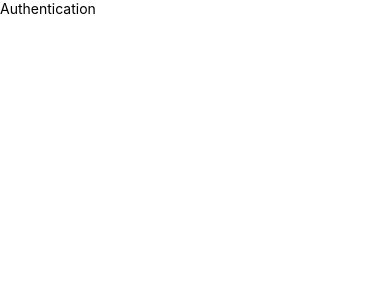
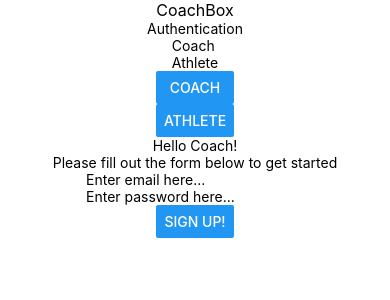
Before and after one commit to YichiZ/coachbox, a React Native app: screen / in a window 390 px wide. Shown: the top 300 px of the page. Built offline with nearby package versions, Linux system fonts and the light colour scheme.

Commit message:
Set up native elements

```diff
--- a/App.js
+++ b/App.js
@@ -1,11 +1,31 @@
 import React from 'react';
-import { View } from 'react-native';
+import { StyleSheet, View, Text, Button, TextInput } from 'react-native';
 import Authentication from './components/Authentication';
 
 export default function App() {
   return(
-    <View>
-      <Authentication></Authentication>
+    <View style={{ alignItems: 'center'}}>
+      <Text style={{ fontSize: 16 }}>CoachBox</Text>
+      <Text>Authentication</Text>
+      <View>
+        <Text>Coach</Text>
+        <Text>Athlete</Text>
+      </View>
+      <View>
+        <Button title="Coach"/>
+        <Button title="Athlete"/>
+      </View>
+      <Text>Hello Coach!</Text>
+      <Text>Please fill out the form below to get started</Text>
+      <TextInput value="Enter email here..."/>
+      <TextInput value="Enter password here..."/>
+      <Button title="Sign up!"/>
     </View>
   )
 }
+
+const styles = StyleSheet.create({
+  title: {
+
+  }
+})
--- a/components/Authentication.js
+++ b/components/Authentication.js
@@ -1,10 +1,10 @@
 import React from 'react';
-import { View, Text } from 'react-native';
+import { StyleSheet, View, Text } from 'react-native';
 
 export default function Authentication() {
   return(
     <View>
-        <Text>Authentication</Text>
+        <Text>TITLE</Text>
     </View>
   )
 }
```
